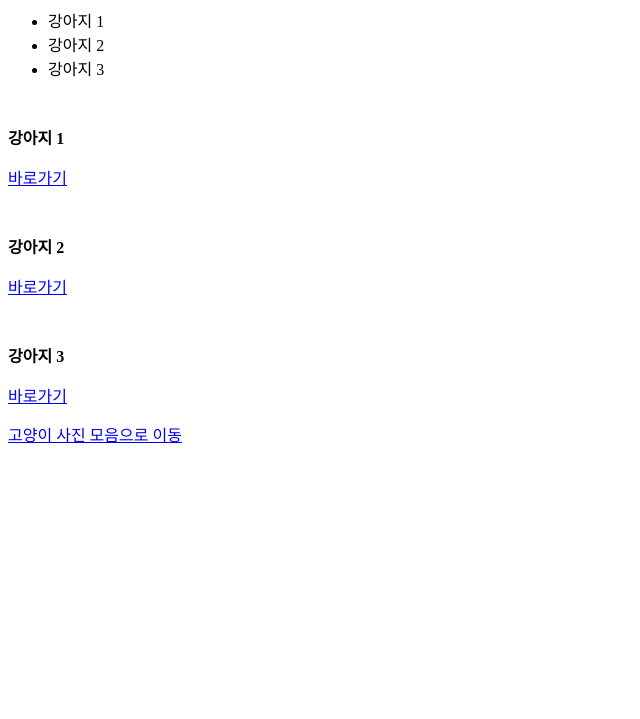
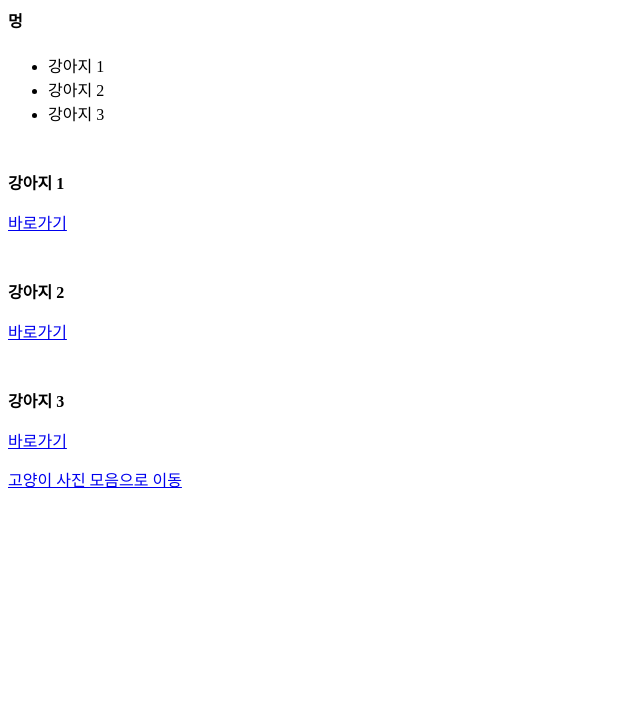
Before and after one commit to tae0906x/tae0906x.github.io, a plain HTML site: page dog.html in a window 1280 px wide. Shown: the part 81-800 px from the top of the page, without its empty margins (0-640 px from the left). Drawn offline with Linux system fonts and the light colour scheme.

Commit message:
Taegyun's commit

```diff
--- a/dog.html
+++ b/dog.html
@@ -8,6 +8,7 @@
 </head>
 <body>
     <h1>강아지 사진 모음</h1>
+    <h4>멍</h4>
     <ul>
         <li>강아지 1</li>
         <li>강아지 2</li>
```
